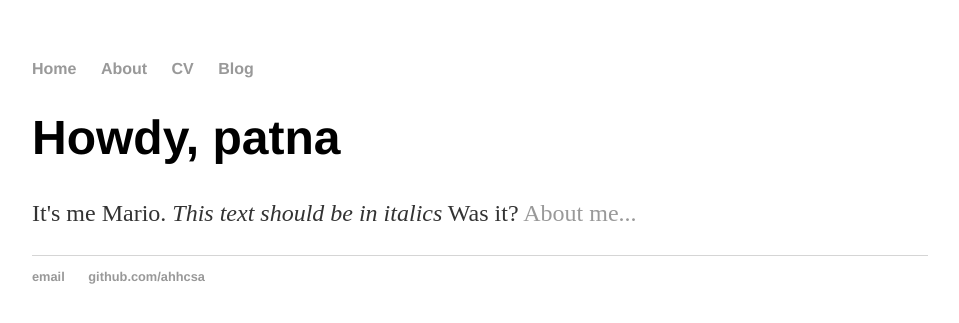
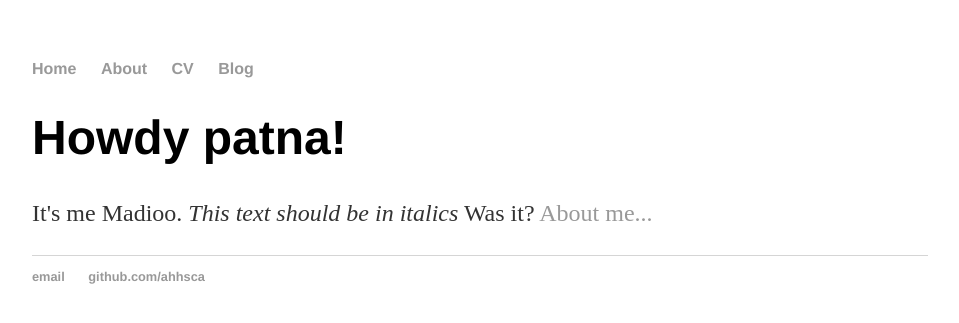
Before and after one commit to Ahhsca/webby, a Jekyll site: the page built from index.html, in a window 1280 px wide. Shown: the top 323 px of the page, without its empty margins (160-1119 px from the left). Built offline with Jekyll 4.4.1, drawn with Linux system fonts in a browser that asks for light colours; Markdown is read by kramdown in place of the engine named in the settings.

Commit message:
Update index.html
new index.html after adding default.html

```diff
--- a/index.html
+++ b/index.html
@@ -1,30 +1,8 @@
-<!DOCTYPE html>
-<html>
-	<head>
-		<title>Hank Quinlan, Horrible Cop</title>
-		<!-- link to main stylesheet -->
-		<link rel="stylesheet" type="text/css" href="css/main.css">
-	</head>
-	<body>
-		<nav>
-    		<ul>
-        		<li><a href="/">Home</a></li>
-	        	<li><a href="/about">About</a></li>
-        		<li><a href="/cv">CV</a></li>
-        		<li><a href="/blog">Blog</a></li>
-    		</ul>
-		</nav>
-		<div class="container">
-    		<div class="blurb">
-        		<h1>Howdy, patna</h1>
-				<p>It's me Mario. <em>This text should be in italics</em> Was it? <a href="/about">About me...</a></p>
-    		</div><!-- /.blurb -->
-		</div><!-- /.container -->
-		<footer>
-    		<ul>
-        		<li><a href="mailto:cheung.oscar@csu.fullerton.edu">email</a></li>
-        		<li><a href="https://github.com/ahhsca">github.com/ahhcsa</a></li>
-		</ul>
-		</footer>
-	</body>
-</html>
+---
+layout: default
+title: Madio Pahty
+---
+<div class="blurb">
+	<h1> Howdy patna! </h1>
+	<p> It's me Madioo. <em>This text should be in italics</em> Was it? <a href="/about">About me...</a></p>
+</div><!-- /.bluurb -->
```
